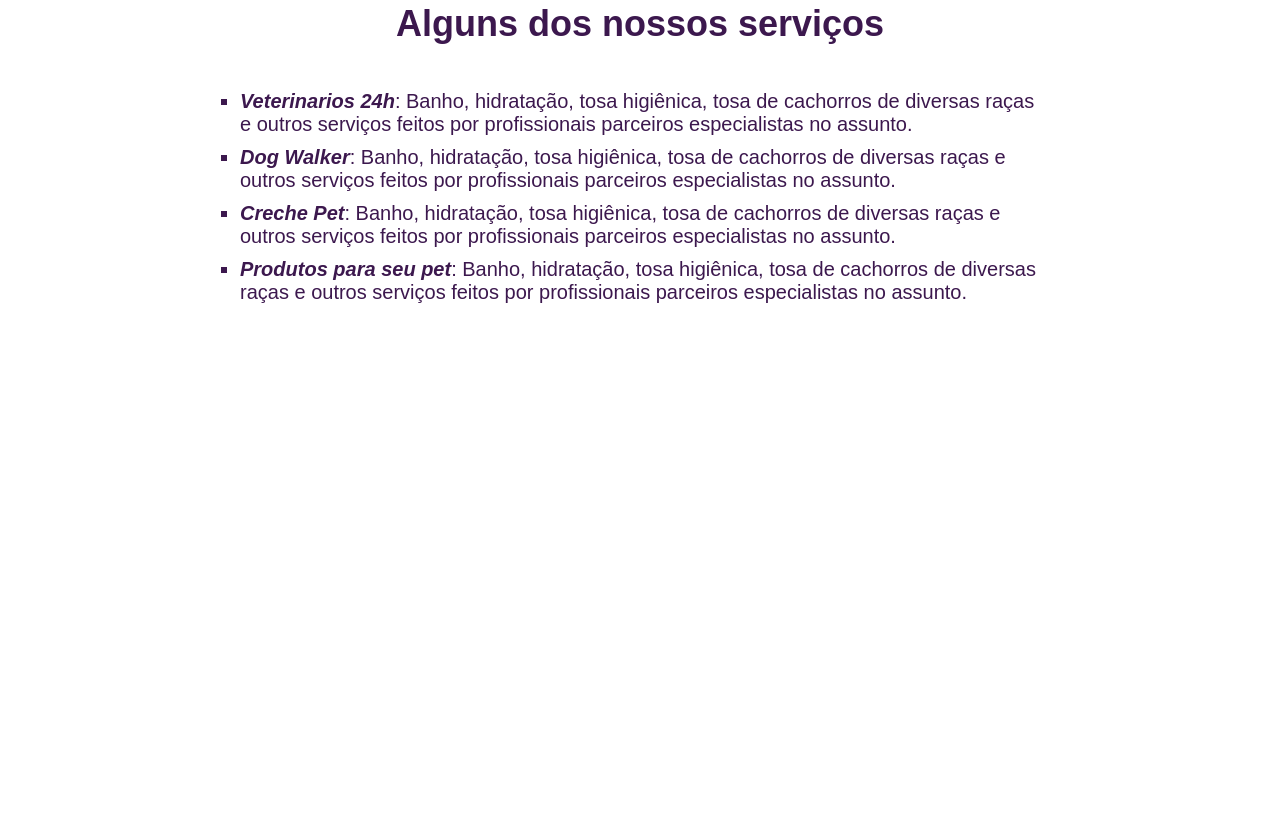
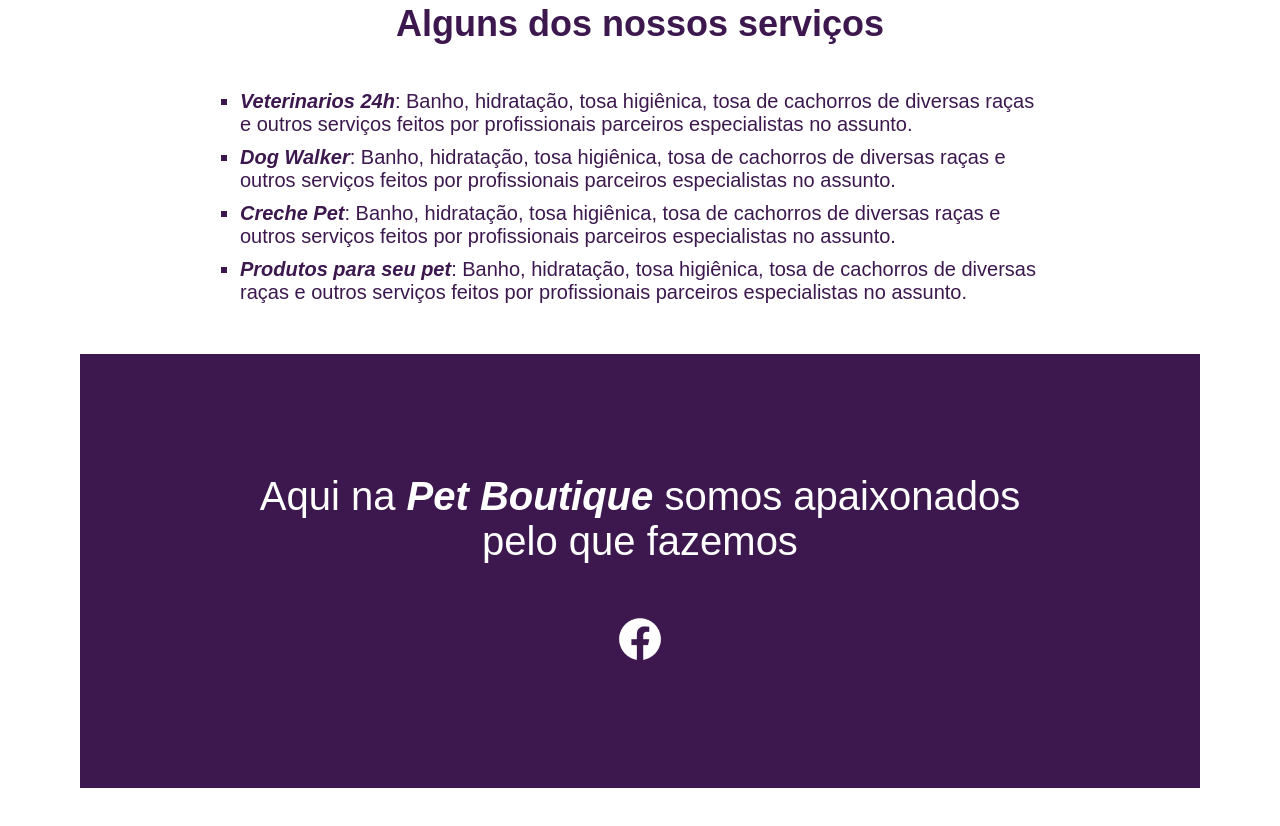
Before and after one commit to josecicerojunior/petshop2a, a plain HTML site: page index.html in a window 1280 px wide. Shown: the part 791-1617 px from the top of the page. Before the commit the page ends 1265 px from the top, so only its background shows below. Drawn offline with Linux system fonts and the light colour scheme.

Commit message:
finalizando redes sociais

```diff
--- a/css/estilo.css
+++ b/css/estilo.css
@@ -84,3 +84,22 @@ h3 {
   text-align: center;
   margin: 0 0 45px;
 }
+/* Início CSS faixa */
+.faixa {
+  background-color: #3c184e;
+  text-align: center;
+}
+.text-faixa {
+  max-width: 800px;
+  margin: 0 auto 50px;
+  color: #fff;
+  font-size: 40px;
+}
+.redes-sociais a {
+  margin: 0 20px;
+}
+.redes-sociais img {
+  width: 50px;
+  height: 50px;
+}
+/* Fim CSS Faixa */
--- a/index.html
+++ b/index.html
@@ -47,11 +47,17 @@
         </ul>
       </div>
       <!-- FIM SERVIÇOS -->
-
-
+      <!-- INÍCIO FAIXA -->
+      <div class="container faixa">
+        <p class="text-faixa"> Aqui na <span class="destaque">Pet Boutique</span>
+          somos apaixonados pelo que fazemos</p>
+          <div class="redes-sociais">
+            <a href="https://www.facebook.com/" target="_blank">
+              <img src="/img/redes-sociais/facebook-svgrepo-com.png" alt="Facebook">
+            </a>
           </div>
-      </div>
-
+        </div>
+        <!-- FIM DA FAIXA -->
 
     </div>
 
```
